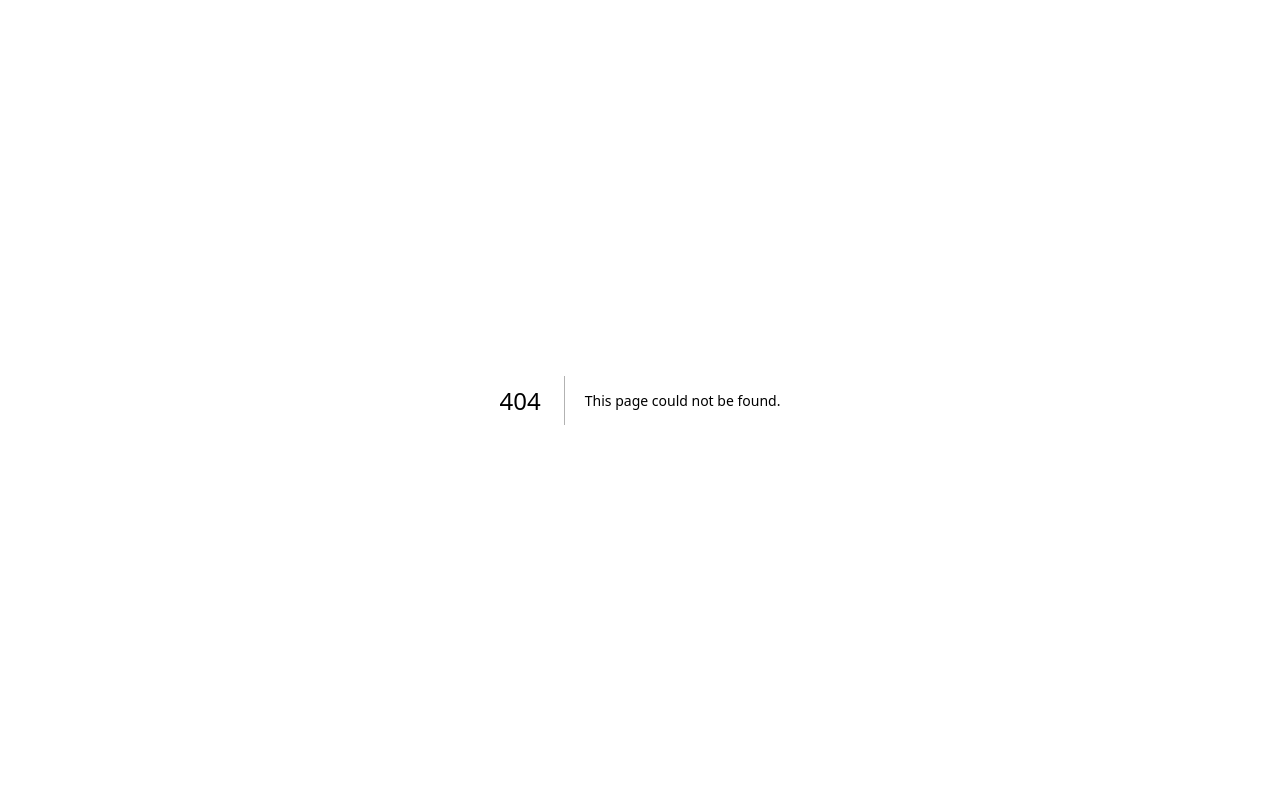
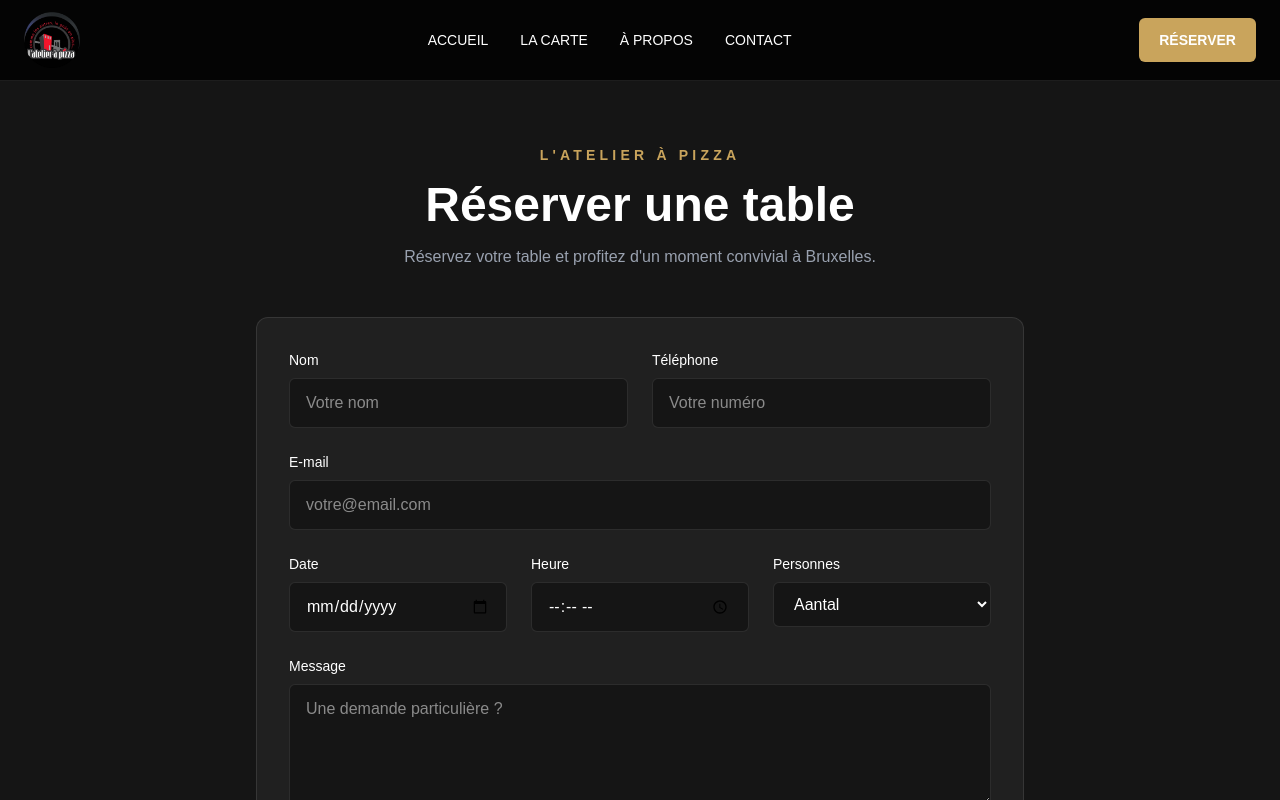
Before and after one commit to Syrinebnr/pizzeria-app, a Next.js app: page /reserveren in a window 1280 px wide. Before the commit this address had no page. Shown: the top 800 px of the page. Built offline with nearby package versions, Linux system fonts and the light colour scheme.

Commit message:
Voeg reservatiepagina toe

```diff
--- /dev/null
+++ b/app/reserveren/page.tsx
@@ -0,0 +1,168 @@
+import Image from "next/image";
+import Link from "next/link";
+
+export default function Reserveren() {
+  return (
+    <main className="min-h-screen bg-[#151515] text-white">
+      <nav className="border-b border-white/10 bg-black/80">
+        <div className="mx-auto flex h-20 max-w-7xl items-center justify-between px-6">
+          <Link href="/">
+            <Image
+              src="/logo.png"
+              alt="L'Atelier à Pizza"
+              width={90}
+              height={90}
+              className="h-14 w-14 object-contain"
+            />
+          </Link>
+
+          <div className="flex gap-8 text-sm font-medium">
+            <Link href="/" className="hover:text-[#c9a45c]">
+              ACCUEIL
+            </Link>
+            <Link href="/menu" className="hover:text-[#c9a45c]">
+              LA CARTE
+            </Link>
+            <Link href="/a-propos" className="hover:text-[#c9a45c]">
+              À PROPOS
+            </Link>
+            <Link href="/contact" className="hover:text-[#c9a45c]">
+              CONTACT
+            </Link>
+          </div>
+
+          <Link
+            href="/reserveren"
+            className="rounded-md bg-[#c9a45c] px-5 py-3 text-sm font-semibold"
+          >
+            RÉSERVER
+          </Link>
+        </div>
+      </nav>
+
+      <section className="px-6 py-16">
+        <div className="mx-auto max-w-3xl">
+          <div className="mb-12 text-center">
+            <p className="text-sm font-semibold uppercase tracking-[0.3em] text-[#c9a45c]">
+              L'Atelier à Pizza
+            </p>
+            <h1 className="mt-4 text-5xl font-bold">Réserver une table</h1>
+            <p className="mt-4 text-gray-400">
+              Réservez votre table et profitez d'un moment convivial à
+              Bruxelles.
+            </p>
+          </div>
+
+          <form className="space-y-6 rounded-xl border border-white/10 bg-[#202020] p-8">
+            <div className="grid gap-6 sm:grid-cols-2">
+              <div>
+                <label className="mb-2 block text-sm font-medium">
+                  Nom
+                </label>
+                <input
+                  type="text"
+                  name="nom"
+                  required
+                  className="w-full rounded-md border border-white/10 bg-[#151515] px-4 py-3 outline-none focus:border-[#c9a45c]"
+                  placeholder="Votre nom"
+                />
+              </div>
+
+              <div>
+                <label className="mb-2 block text-sm font-medium">
+                  Téléphone
+                </label>
+                <input
+                  type="tel"
+                  name="telephone"
+                  required
+                  className="w-full rounded-md border border-white/10 bg-[#151515] px-4 py-3 outline-none focus:border-[#c9a45c]"
+                  placeholder="Votre numéro"
+                />
+              </div>
+            </div>
+
+            <div>
+              <label className="mb-2 block text-sm font-medium">
+                E-mail
+              </label>
+              <input
+                type="email"
+                name="email"
+                required
+                className="w-full rounded-md border border-white/10 bg-[#151515] px-4 py-3 outline-none focus:border-[#c9a45c]"
+                placeholder="votre@email.com"
+              />
+            </div>
+
+            <div className="grid gap-6 sm:grid-cols-3">
+              <div>
+                <label className="mb-2 block text-sm font-medium">
+                  Date
+                </label>
+                <input
+                  type="date"
+                  name="date"
+                  required
+                  className="w-full rounded-md border border-white/10 bg-[#151515] px-4 py-3 outline-none focus:border-[#c9a45c]"
+                />
+              </div>
+
+              <div>
+                <label className="mb-2 block text-sm font-medium">
+                  Heure
+                </label>
+                <input
+                  type="time"
+                  name="heure"
+                  required
+                  className="w-full rounded-md border border-white/10 bg-[#151515] px-4 py-3 outline-none focus:border-[#c9a45c]"
+                />
+              </div>
+
+              <div>
+                <label className="mb-2 block text-sm font-medium">
+                  Personnes
+                </label>
+                <select
+                  name="personnes"
+                  required
+                  className="w-full rounded-md border border-white/10 bg-[#151515] px-4 py-3 outline-none focus:border-[#c9a45c]"
+                >
+                  <option value="">Aantal</option>
+                  <option value="1">1 personne</option>
+                  <option value="2">2 personnes</option>
+                  <option value="3">3 personnes</option>
+                  <option value="4">4 personnes</option>
+                  <option value="5">5 personnes</option>
+                  <option value="6">6 personnes</option>
+                  <option value="7">7 personnes</option>
+                  <option value="8">8 personnes</option>
+                </select>
+              </div>
+            </div>
+
+            <div>
+              <label className="mb-2 block text-sm font-medium">
+                Message
+              </label>
+              <textarea
+                name="message"
+                rows={4}
+                className="w-full rounded-md border border-white/10 bg-[#151515] px-4 py-3 outline-none focus:border-[#c9a45c]"
+                placeholder="Une demande particulière ?"
+              />
+            </div>
+
+            <button
+              type="submit"
+              className="w-full rounded-md bg-[#c9a45c] px-6 py-4 font-semibold hover:bg-[#b38d42]"
+            >
+              ENVOYER LA RÉSERVATION
+            </button>
+          </form>
+        </div>
+      </section>
+    </main>
+  );
+}
```
